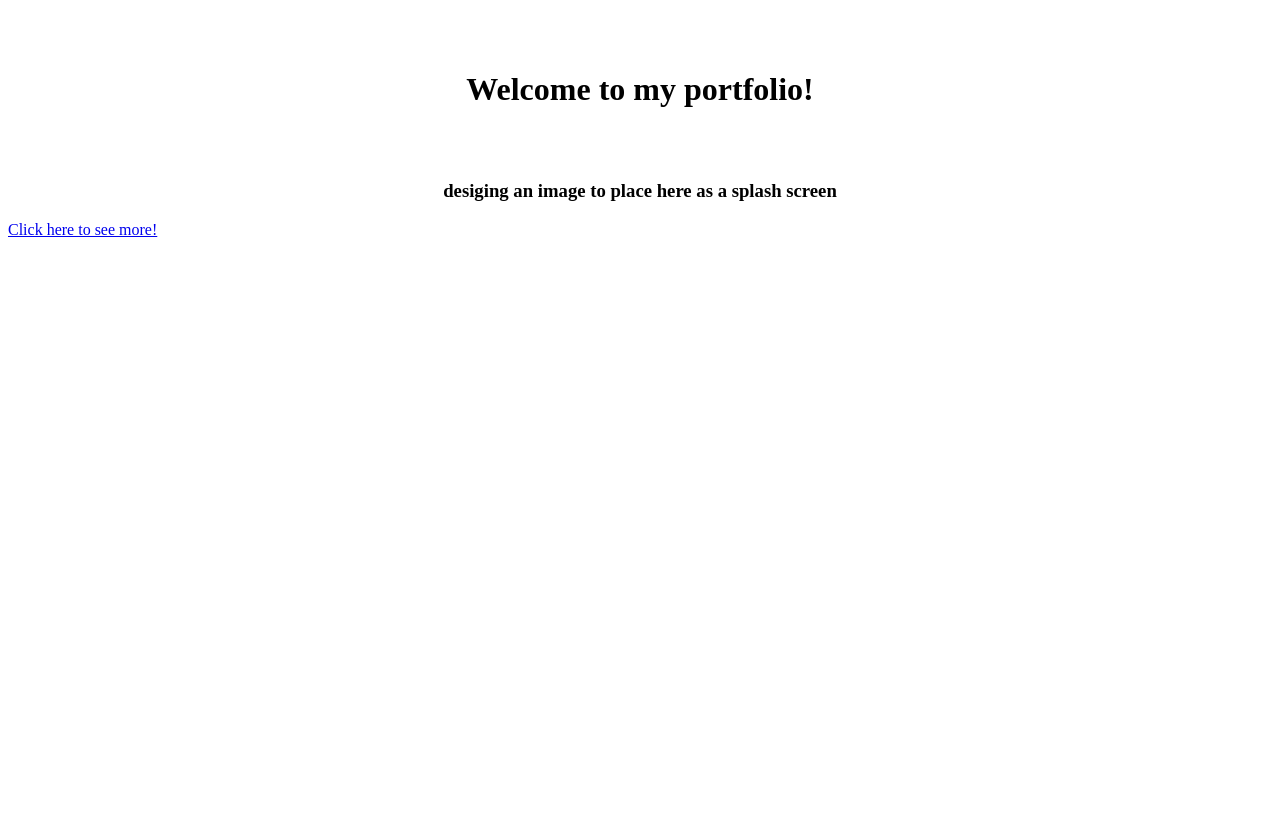
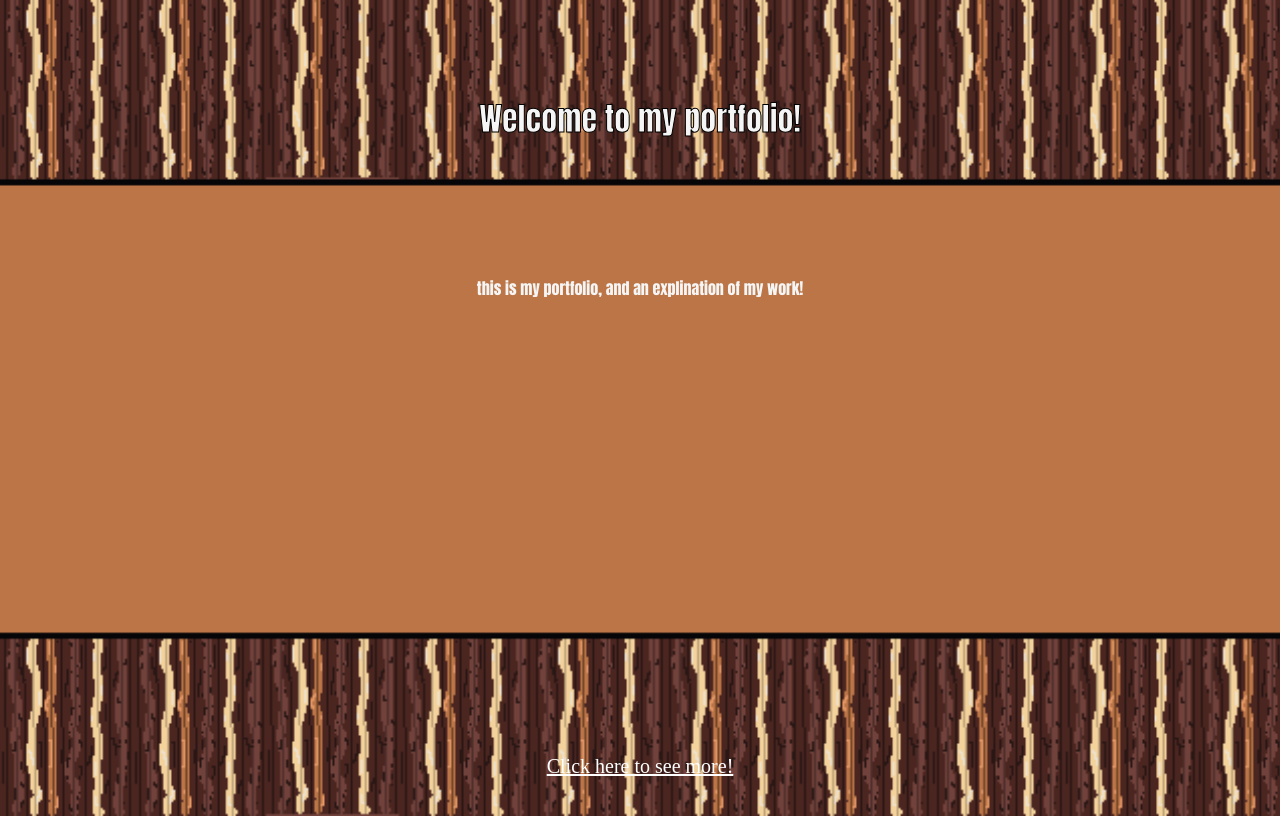
Before and after one commit to WiyattClendenning/SDEV153-final-project, a plain HTML site: page index.html in a window 1280 px wide. Drawn offline with Linux system fonts and the light colour scheme.

Commit message:
polished text and added background, link to navigation was added

```diff
--- a/index.html
+++ b/index.html
@@ -8,8 +8,15 @@
 </head>
 <body>
     <h1 style="text-align: center;">Welcome to my portfolio!</h1>
-            <h3 style="text-align: center;">desiging an image to place here as a splash screen</h3>
+        <p style="text-align: center;">this is my portfolio, and an explination of my work!</p>
+
+
+
+
+
+
+    <footer>
         <a href ="navigation.html">Click here to see more!</a>
-
+    </footer>
 </body>
 </html>
--- a/styles.css
+++ b/styles.css
@@ -1,12 +1,45 @@
+html, body {
+    min-height: 100%;
+}
+
+body{
+    background-image: url("Portfolio Home Page.png");
+    background-size: cover;
+    min-height: 100vh;
+    display: flex;
+    flex-direction: column;
+}
+
 img{
-    width: 1440;
+    width: 720;
     height: auto
 }
 
 h1{
-    padding: 50px;
+    font-family: Impact, sans-serif;
+    font-size: 100 px;
+    padding: 65px;
+    color: whitesmoke;
+    -webkit-text-stroke: 1px black;
 }
 
-a{
+p{
+    font-family: Impact, sans-serif;
+    color: whitesmoke;
+    padding: 30px
+}
+
+footer{
+    margin-top: auto;
+    padding: 30px;
     text-align: center;
+    font-size: 20px;
 }
+
+footer a {
+    color: white;
+}
+
+footer a:hover {
+    color: gray;
+}
```
Also changed, not shown: Portfolio Home Page.png (added).
